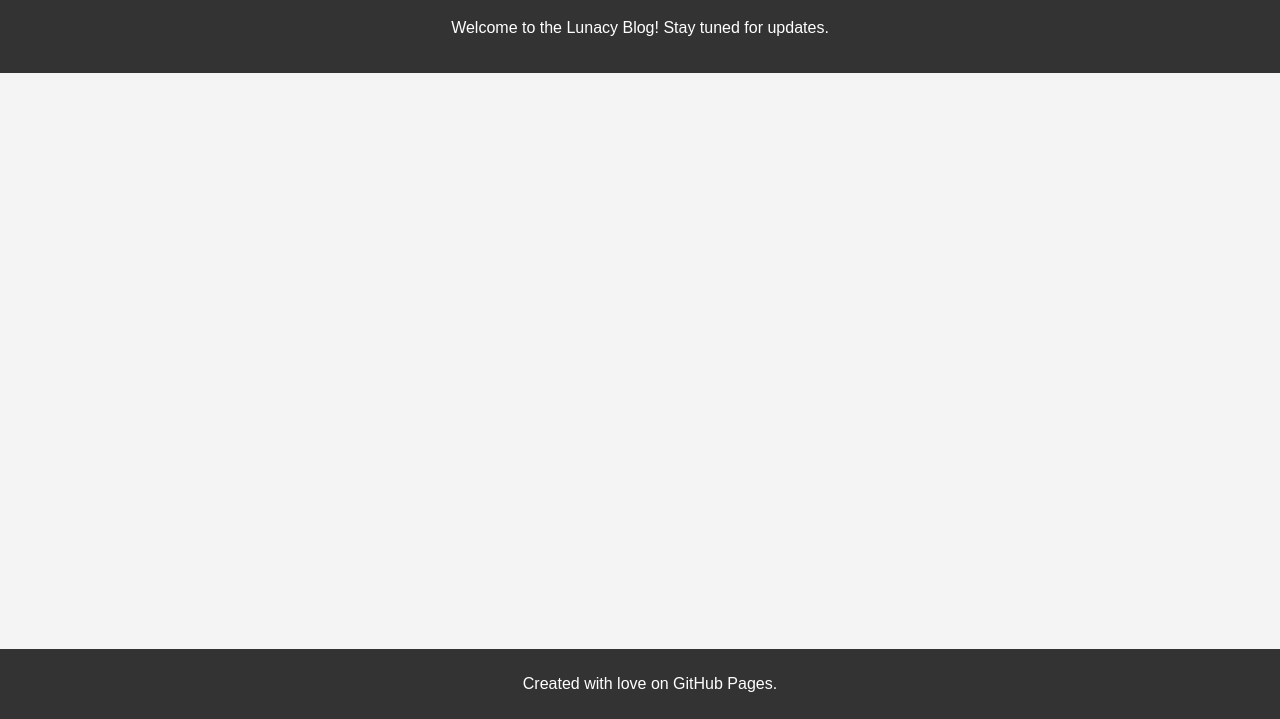
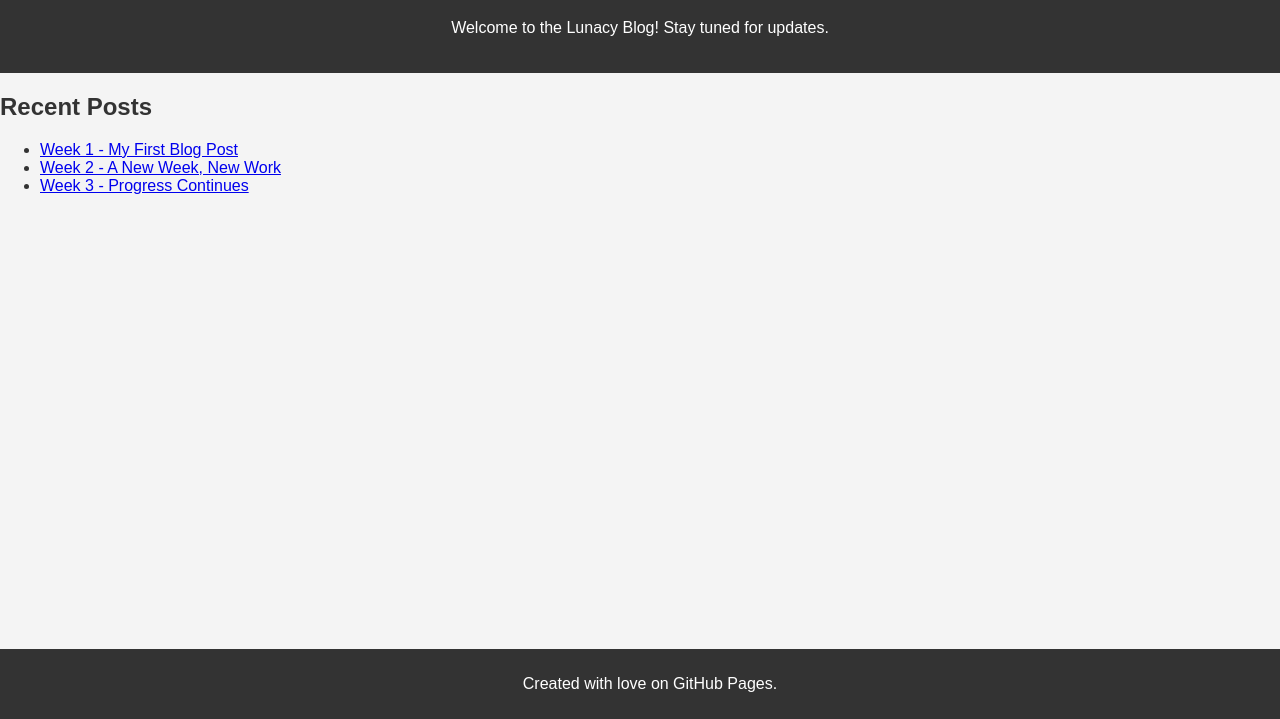
Before and after one commit to swinc-dot/lunacy.github.io, a plain HTML site: page index.html in a window 1280 px wide. Shown: the part 81-800 px from the top of the page. Drawn offline with Linux system fonts and the light colour scheme.

Commit message:
Update index.html
this actually makes a functional homepage

```diff
--- a/index.html
+++ b/index.html
@@ -13,6 +13,16 @@
         <p>Welcome to the Lunacy Blog! Stay tuned for updates.</p>
     </header>
 
+<section>
+        <h2>Recent Posts</h2>
+        <ul>
+            <li><a href="posts/week-1.html">Week 1 - My First Blog Post</a></li>
+            <li><a href="posts/week-2.html">Week 2 - A New Week, New Work</a></li>
+            <li><a href="posts/week-3.html">Week 3 - Progress Continues</a></li>
+            <!-- Add more posts here as you go -->
+        </ul>
+    </section>
+
     <footer>
         <p>Created with love on GitHub Pages.</p>
     </footer>
```
